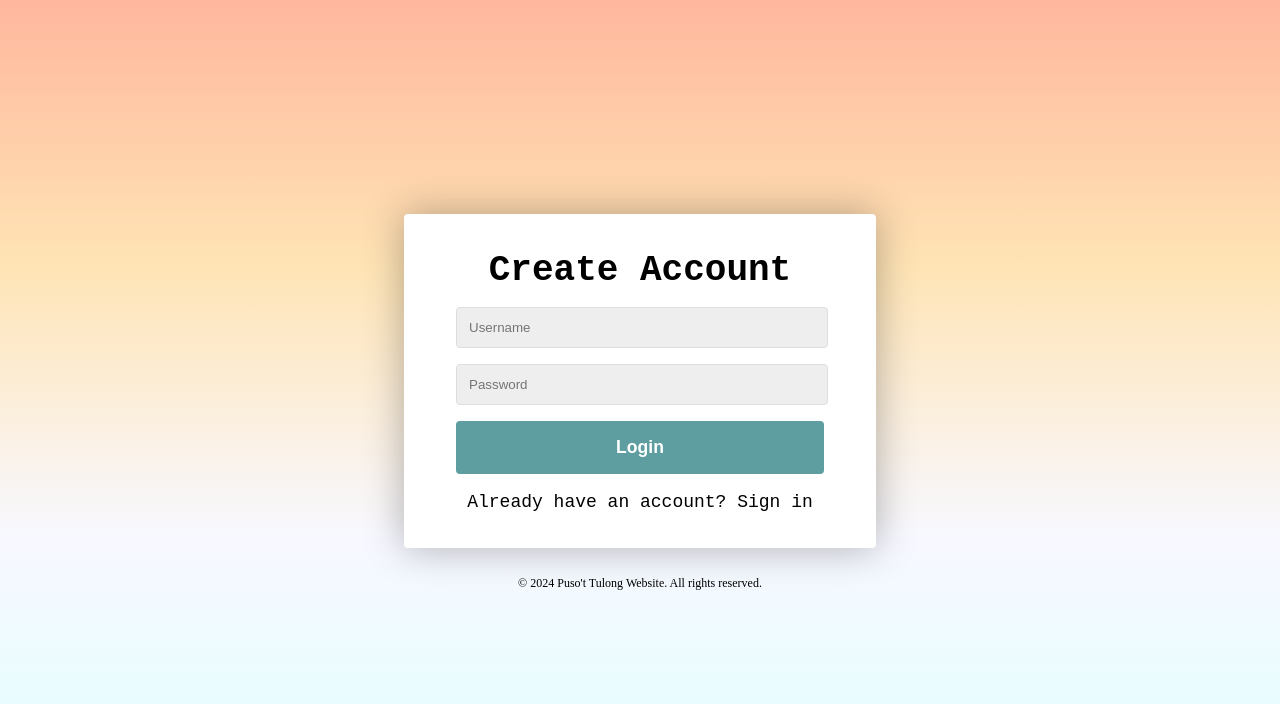
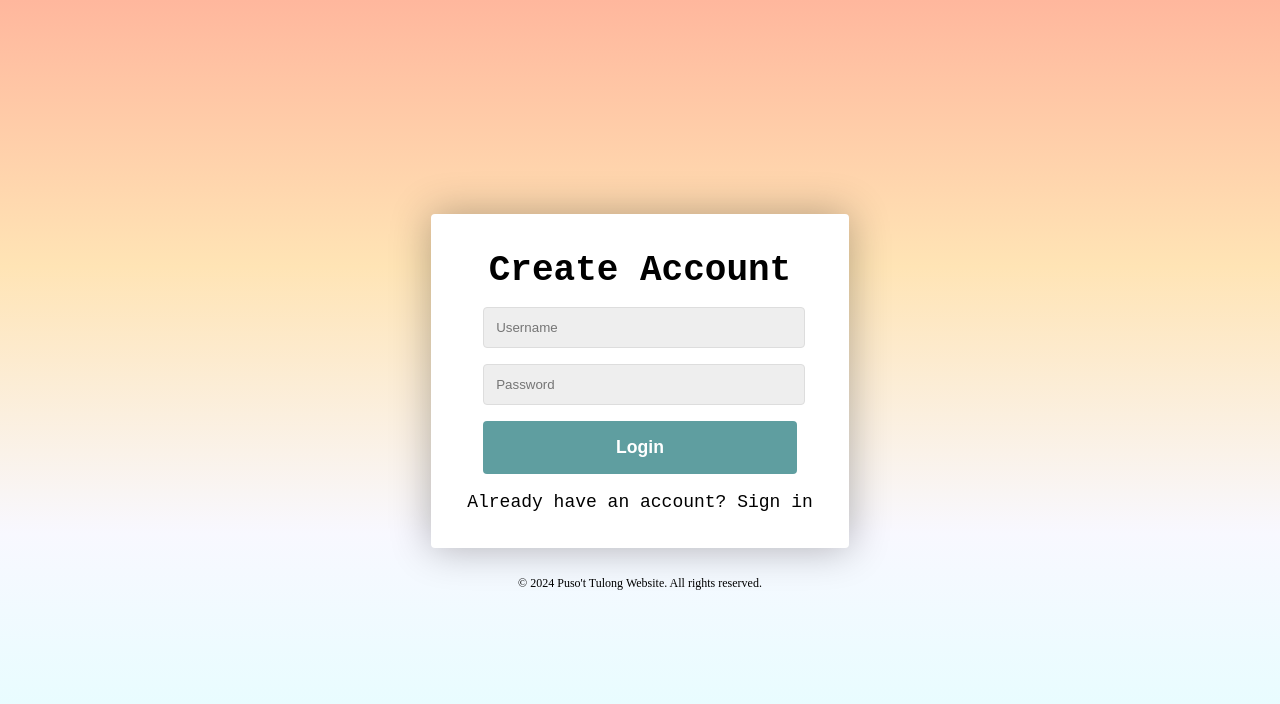
Before and after one commit to necriesa/puso-t-tulong, a Flask app: page /login in a window 1280 px wide. Shown: the top 704 px of the page. Run offline with Flask 3, Linux system fonts and the light colour scheme.

Commit message:
form change works but wrong form

```diff
--- a/static/css/form.css
+++ b/static/css/form.css
@@ -24,8 +24,8 @@ footer {
 }
 
 .form-container {
-  width: 400px;
-  max-width: 400px;
+  width: auto;
+  max-width: auto;
   margin: 1rem;
   padding: 2em;
   box-shadow: 0 0 40px rgba(0, 0, 0, 0.3);
--- a/static/js/form_selector.js
+++ b/static/js/form_selector.js
@@ -2,7 +2,7 @@ document.addEventListener("DOMContentLoaded", () => {
   const loginForm = document.querySelector("#login");
   const createAccountForm = document.querySelector("#register");
 
-  document.querySelector("#linkCreateAccount").addEventListener("click", e => {
+  document.querySelector("#linkRegister").addEventListener("click", e => {
     e.preventDefault();
     loginForm.classList.add("form-hidden")
     createAccountForm.classList.remove("form-hidden")
--- a/templates/login.html
+++ b/templates/login.html
@@ -1,7 +1,7 @@
 {% extends 'form_base.html' %}
 
 {% block head %}
-    <title>Login</title>
+    <title>User Authorization</title>
 {% endblock %}
 
 {% block body %}
@@ -14,7 +14,7 @@
             <div class="form-button">{{ form.submit }}</div>
             <div>
                 <p class="form-link">
-                    <a class="form-link"> Don't have an account? Register Here</a>
+                    <a class="form-link" id="linkRegister"> Don't have an account? Register Here</a>
                 </p>
             </div>
         </form>
```
